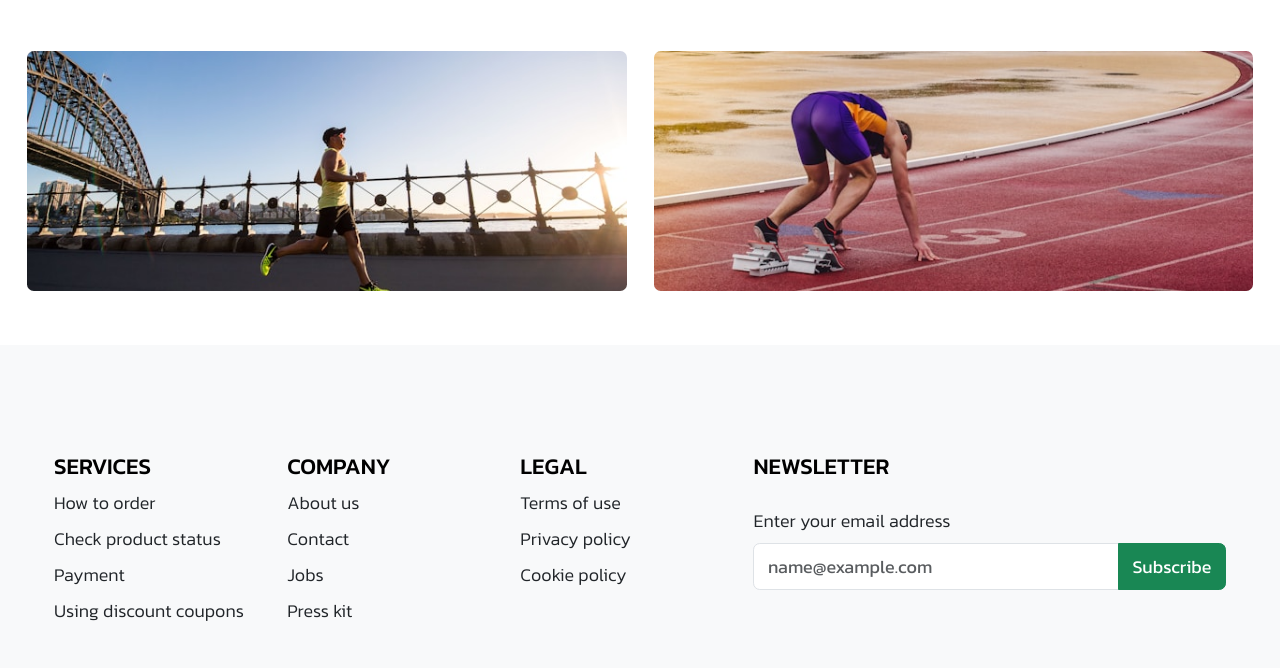
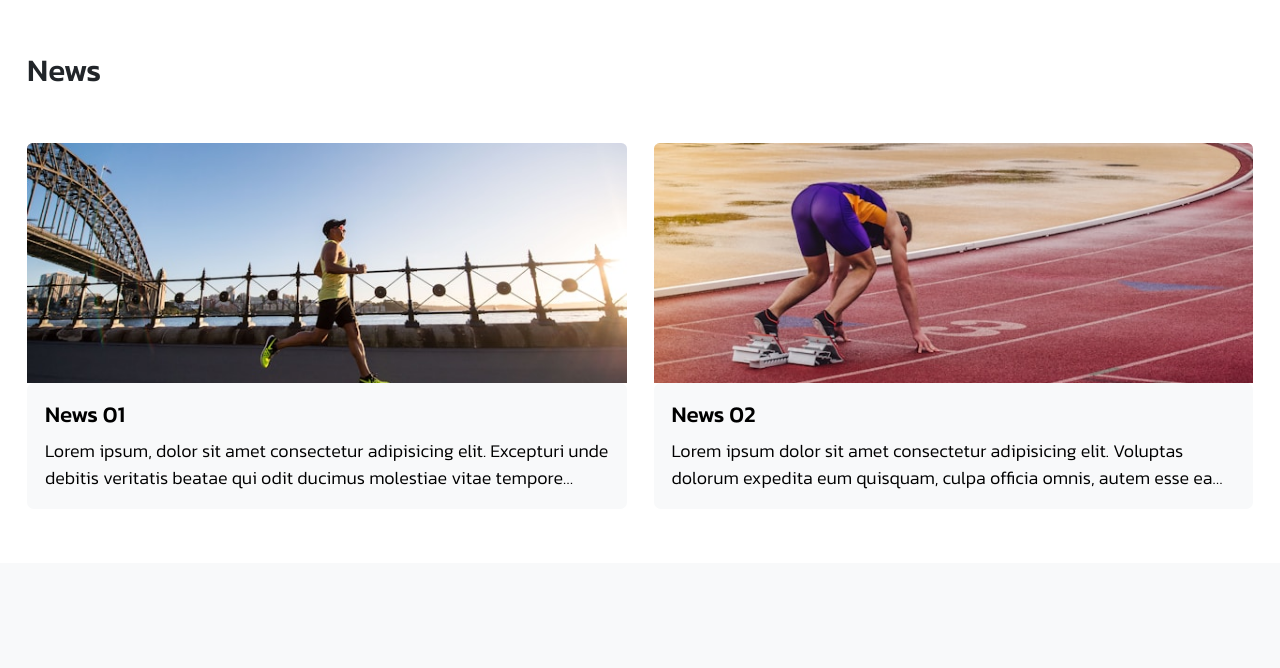
Before and after one commit to pakdipong/pakdipong.github.io, a plain HTML site: page index.html in a window 1280 px wide. Shown: the part 1826-2494 px from the top of the page. Drawn offline with nearby package versions, Linux system fonts and the light colour scheme.

Commit message:
edit home page

```diff
--- a/index.html
+++ b/index.html
@@ -197,12 +197,25 @@
     </div>
     <div class="mt-5">
       <div class="container-xxl gx-5">
+        <h3 class="mb-5">News</h3>
         <div class="row row-cols-1 row-cols-lg-2 gap-3 gap-lg-0">
           <div class="col">
-            <img src="assets/images/mini01.jpg" class="w-100 rounded-2 object-fit-cover" height="240px" alt="...">
+            <div class="card border-0" style="cursor: pointer;">
+              <img src="assets/images/mini01.jpg" class="w-100 object-fit-cover card-img-top" height="240px" alt="...">
+              <div class="card-body text-bg-light rounded-2">
+                <h5 class="card-title">News 01</h5>
+                <p class="card-text">Lorem ipsum, dolor sit amet consectetur adipisicing elit. Excepturi unde debitis veritatis beatae qui odit ducimus molestiae vitae tempore optio magni, facilis, ut nemo tempora! Ad ex doloribus delectus iste?</p>
+              </div>
+            </div>
           </div>
           <div class="col">
-            <img src="assets/images/mini02.jpg" class="w-100 rounded-2 object-fit-cover" height="240px" alt="...">
+            <div class="card border-0" style="cursor: pointer;">
+              <img src="assets/images/mini02.jpg" class="w-100 object-fit-cover card-img-top" height="240px" alt="...">
+              <div class="card-body text-bg-light rounded-2">
+                <h5 class="card-title">News 02</h5>
+                <p class="card-text">Lorem ipsum dolor sit amet consectetur adipisicing elit. Voluptas dolorum expedita eum quisquam, culpa officia omnis, autem esse ea magni repudiandae. Accusamus illum dignissimos accusantium. Quas voluptatum voluptas aliquid omnis.</p>
+              </div>
+            </div>
           </div>
         </div>
       </div>
--- a/style.css
+++ b/style.css
@@ -92,6 +92,13 @@
     top: 140px;
 }
 
+.card-text {
+    display: -webkit-box;
+    -webkit-box-orient: vertical;
+    -webkit-line-clamp: 2;
+    overflow: hidden;
+}
+
 @media only screen and (max-width: 576px) {
     .banner-img {
         height: 420px;
```
